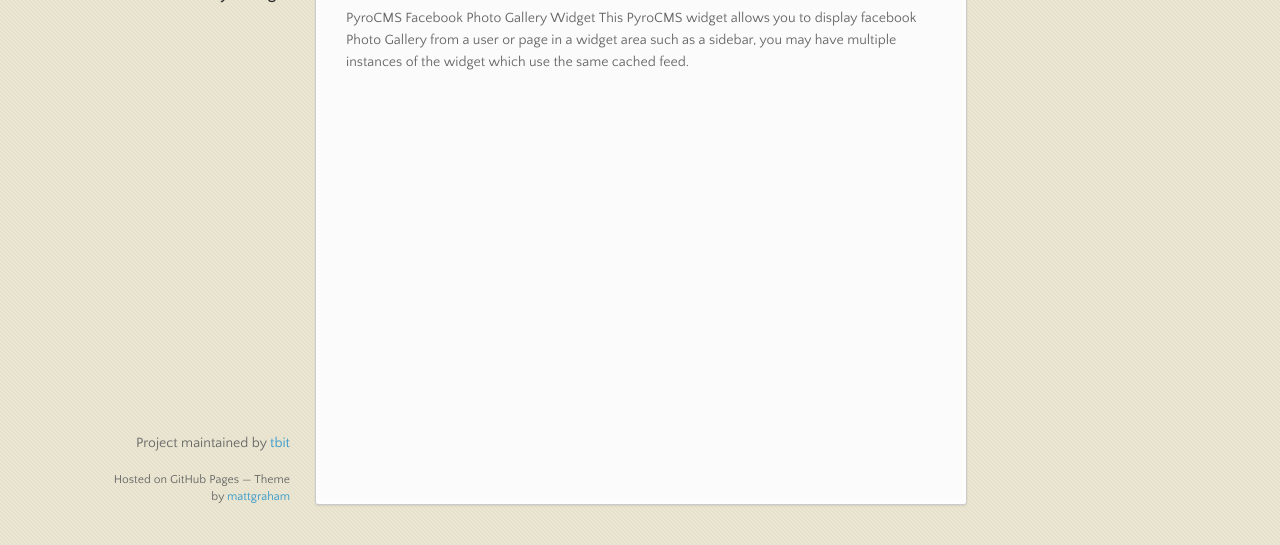
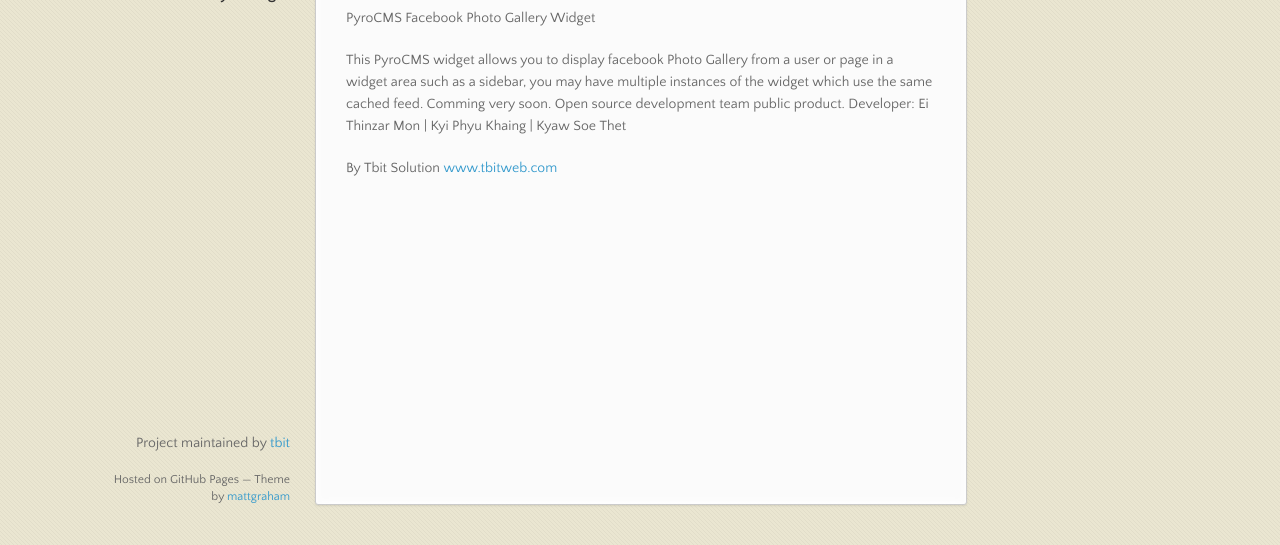
Before and after one commit to tbit/PyroCMS-Facebook-Photo-Gallery-Widget, a plain HTML site: page index.html in a window 1280 px wide. Shown: the part 255-800 px from the top of the page. Drawn offline with nearby package versions, Linux system fonts and the light colour scheme.

```diff
--- a/index.html
+++ b/index.html
@@ -41,8 +41,15 @@
       <section>
         <h1>PyroCMS-Facebook-Photo-Gallery-Widget</h1>
 
-<p>PyroCMS Facebook Photo Gallery Widget
-This PyroCMS widget allows you to display facebook Photo Gallery from a user or page in a widget area such as a sidebar, you may have multiple instances of the widget which use the same cached feed.</p>
+<p>PyroCMS Facebook Photo Gallery Widget</p>
+
+<p>This PyroCMS widget allows you to display facebook Photo Gallery from a user or page in a widget area such as a sidebar, you may have multiple instances of the widget which use the same cached feed.
+Comming very soon.
+Open source development team public product.
+Developer: Ei Thinzar Mon | Kyi Phyu Khaing | Kyaw Soe Thet</p>
+
+<p>By Tbit Solution
+<a href="www.tbitweb.com">www.tbitweb.com</a></p>
       </section>
       <footer>
         <p>Project maintained by <a href="https://github.com/tbit">tbit</a></p>
--- a/params.json
+++ b/params.json
@@ -1 +1 @@
-{"name":"Pyrocms-facebook-photo-gallery-widget","tagline":"PyroCMS Facebook Photo Gallery Widget","body":"PyroCMS-Facebook-Photo-Gallery-Widget\r\n=====================================\r\n\r\nPyroCMS Facebook Photo Gallery Widget\r\nThis PyroCMS widget allows you to display facebook Photo Gallery from a user or page in a widget area such as a sidebar, you may have multiple instances of the widget which use the same cached feed.","google":"","note":"Don't delete this file! It's used internally to help with page regeneration."}
+{"name":"Pyrocms-facebook-photo-gallery-widget","tagline":"PyroCMS Facebook Photo Gallery Widget","body":"PyroCMS-Facebook-Photo-Gallery-Widget\r\n=====================================\r\n\r\nPyroCMS Facebook Photo Gallery Widget\r\n\r\nThis PyroCMS widget allows you to display facebook Photo Gallery from a user or page in a widget area such as a sidebar, you may have multiple instances of the widget which use the same cached feed.\r\nComming very soon.\r\nOpen source development team public product.\r\nDeveloper: Ei Thinzar Mon | Kyi Phyu Khaing | Kyaw Soe Thet\r\n\r\n\r\nBy Tbit Solution\r\n[www.tbitweb.com](www.tbitweb.com)","google":"","note":"Don't delete this file! It's used internally to help with page regeneration."}
```
